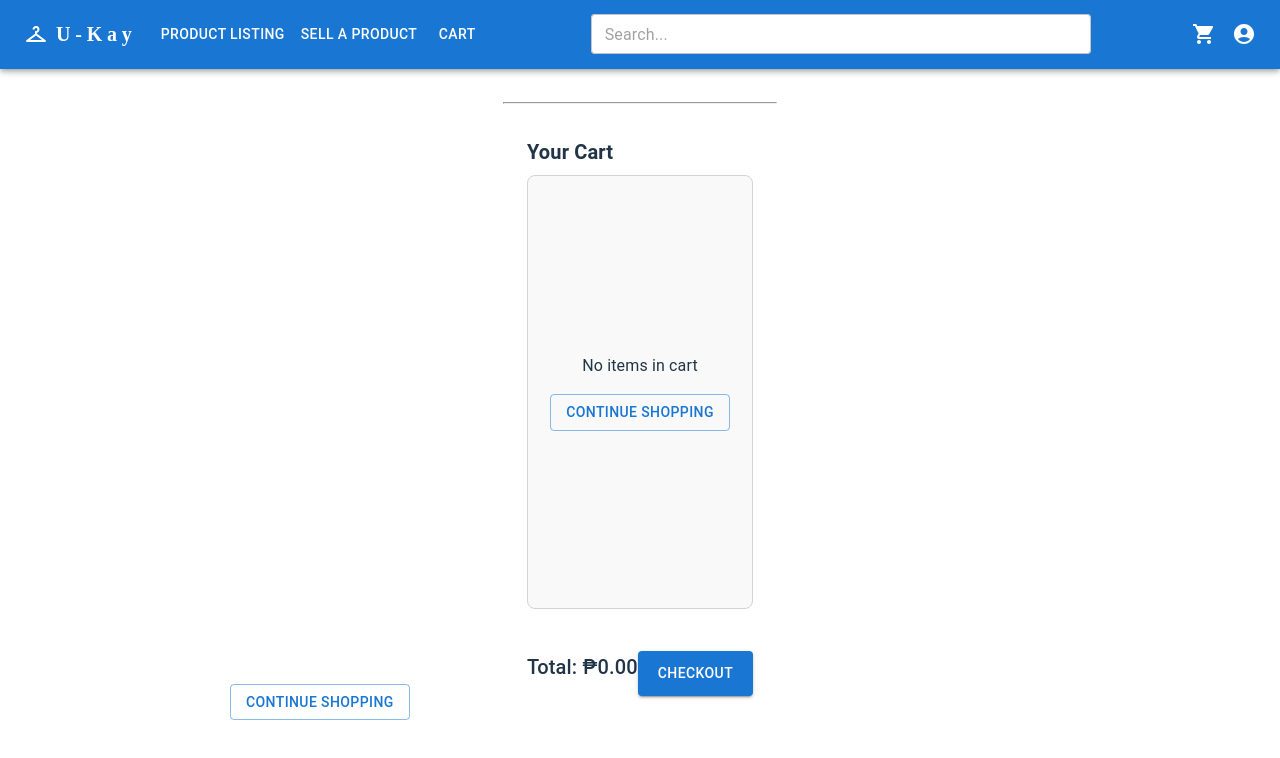
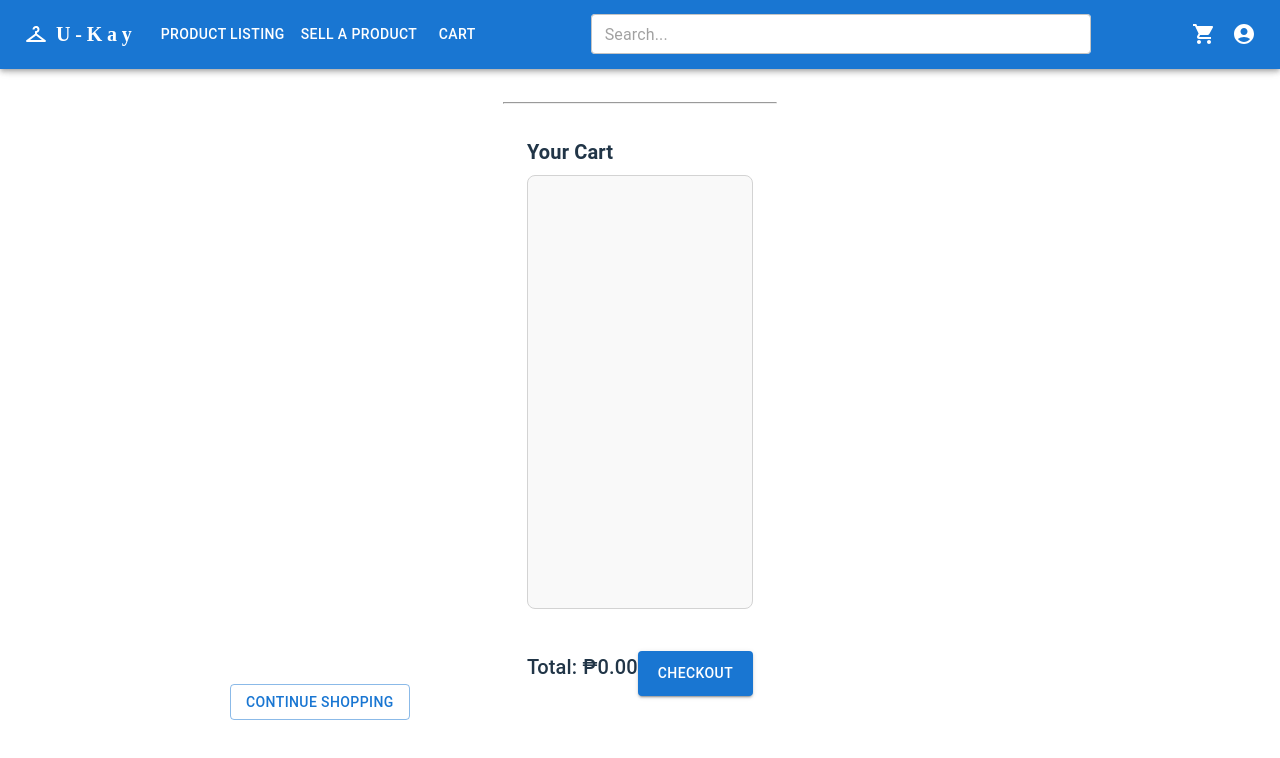
Before and after one commit to kinatulinan/ProjectUkay, a React (Vite) app in the folder UkayFrontend/Ukay/: page /cart in a window 1280 px wide. Shown: the top 758 px of the page. Built offline with nearby package versions, Linux system fonts and the light colour scheme.

Commit message:
Cart Update

```diff
--- a/UkayFrontend/Ukay/src/Cart.jsx
+++ b/UkayFrontend/Ukay/src/Cart.jsx
@@ -41,10 +41,6 @@ export default function Cart({ cartItems, onRemoveItem, onUpdateQuantity }) {
             backgroundColor: '#f9f9f9',
           }}
         >
-          <Typography>No items in cart</Typography>
-          <Button variant="outlined" sx={{ marginTop: 2 }} onClick={handleContinueShopping}>
-            Continue Shopping
-          </Button>
         </Box>
       ) : (
         <Box sx={{ maxHeight: 400, overflowY: 'auto', marginBottom: 2 }}>
```
